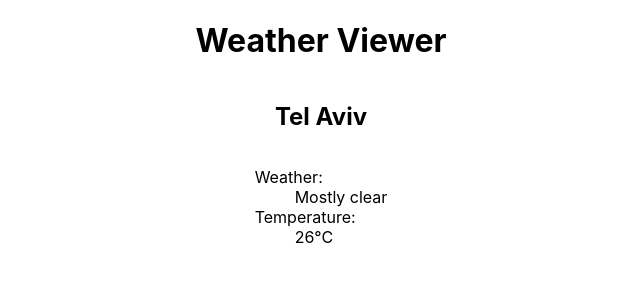
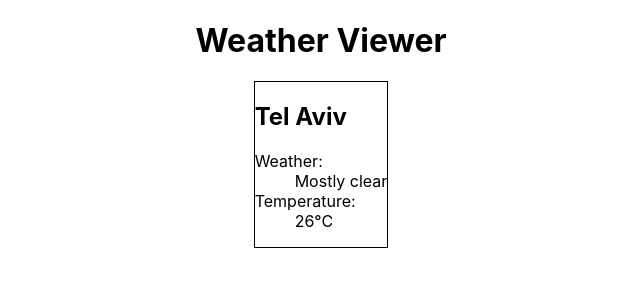
Before and after one commit to NoamAnisfeld/weather-utopia, a React (Create React App) app: page / in a window 1280 px wide. Shown: the top 300 px of the page, without its empty margins (319-959 px from the left). Built offline with nearby package versions, Linux system fonts and the light colour scheme.

Commit message:
wrapping widget with a div

```diff
--- a/src/components/CityInfoWidget.tsx
+++ b/src/components/CityInfoWidget.tsx
@@ -16,7 +16,7 @@ export default function CityInfoWidget({
         }
     } = info;
 
-    return <>
+    return <div className="outlined">
         <h2>{name}</h2>
         <dl>
             <dt>Weather:</dt>
@@ -25,5 +25,5 @@ export default function CityInfoWidget({
             <dt>Temperature:</dt>
             <dd>{`${temperature}°C`}</dd>
         </dl>
-    </>
+    </div>
 }
```
